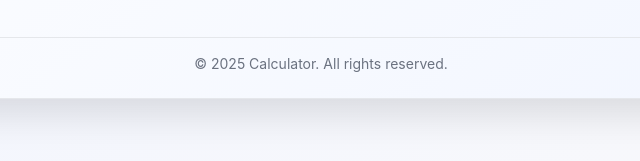
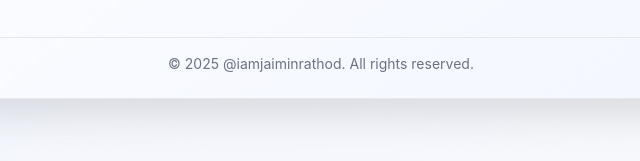
Before and after one commit to iamjaiminrathod/base-calculator, a plain HTML site: page index.html in a window 1280 px wide. Shown: the part 549-710 px from the top of the page, 319-959 px from the left. Drawn offline with nearby package versions, Linux system fonts and the light colour scheme.

Commit message:
Add files via upload

```diff
--- a/index.html
+++ b/index.html
@@ -50,7 +50,7 @@
 
     <!-- Footer -->
     <footer class="text-center text-gray-500 text-sm mt-10 border-t pt-4">
-      © 2025 Calculator. All rights reserved.
+      © 2025 @iamjaiminrathod. All rights reserved.
     </footer>
   </div>
     <script src="script.js"></script>
```
